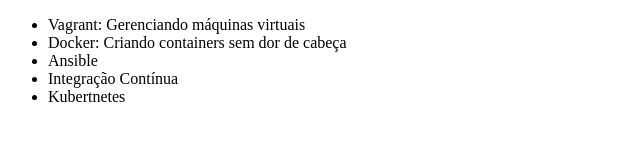
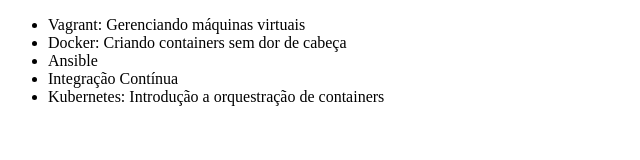
Before and after one commit to JeanLRC/alura-git, a plain HTML site: page index.html in a window 1280 px wide. Shown: the whole page, without its empty margins (0-640 px from the left). Drawn offline with Linux system fonts and the light colour scheme.

Commit message:
Alterando o nome do curso de Kubernetes

```diff
--- a/index.html
+++ b/index.html
@@ -10,7 +10,7 @@
         <li>Docker: Criando containers sem dor de cabeça</li>
         <li>Ansible</li>
         <li>Integração Contínua</li>
-        <li>Kubertnetes</li>
+        <li>Kubernetes: Introdução a orquestração de containers</li>
     </ul>
 </body>
 </html>
```
